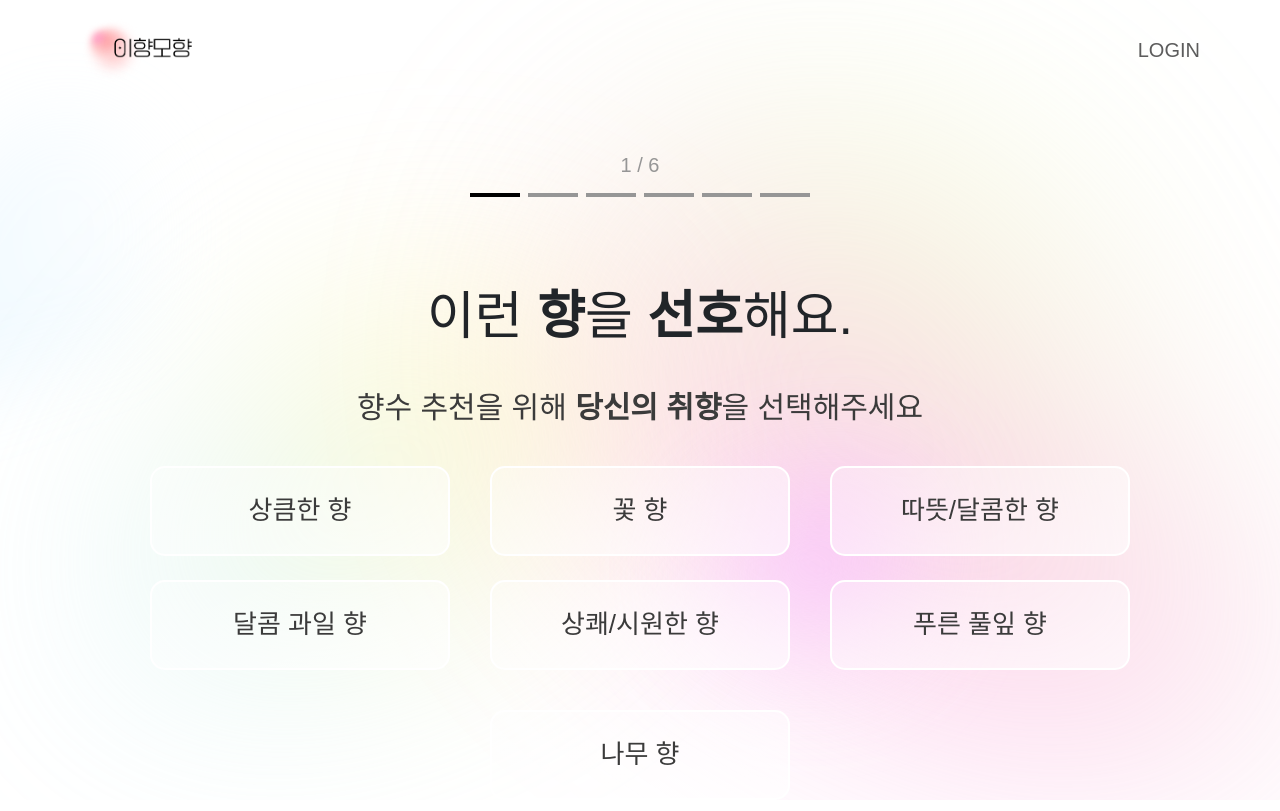
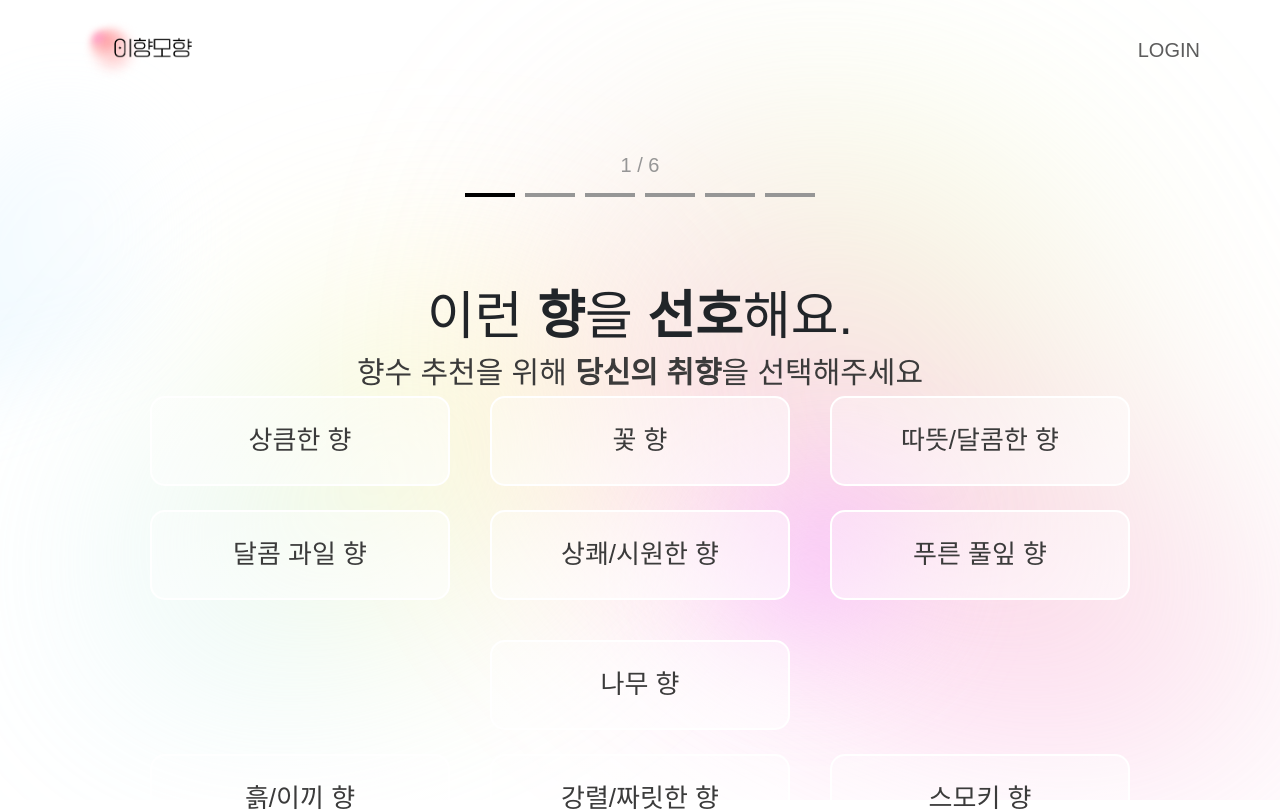
Before and after one commit to jerimy321/perfume-client, a React (Create React App) app: page /main in a window 1280 px wide. Shown: the top 811 px of the page. Built offline with nearby package versions, Linux system fonts and the light colour scheme.

Commit message:
서버통신 test

```diff
--- a/src/api/getPerfumes.tsx
+++ b/src/api/getPerfumes.tsx
@@ -2,15 +2,15 @@ import axiosInstance from './axiosConfig';
 
 export const getPerfumes = async (page: number, size: number) => {
   try {
-    const token = localStorage.getItem('naverToken');
-    if (!token) {
-      throw new Error('No token found');
-    }
+    // const token = localStorage.getItem('naverToken');
+    // if (!token) {
+    //   throw new Error('No token found');
+    // }
     const response = await axiosInstance.get(
       `myPage/perfumes?page=${page}&size=${size}`,
       {
         headers: {
-          Authorization: `Bearer ${token}`,
+          Cookie: `JSESSIONID=JSESSIONID=FCD63CD4F2701D788FC4855804CE4252`,
         },
       },
     );
--- a/src/components/album.tsx
+++ b/src/components/album.tsx
@@ -2,8 +2,9 @@ import { SetStateAction, useEffect, useState } from 'react';
 import MyPagePerfume from './myPagePerfume';
 import Modal from './modal';
 import DeleteLogo from '../assets/icons/icon_delete.svg';
-import sampleData from '../data/perfumeAlbum.json';
 import Pagination from './pagenation';
+import { getPerfumes } from '../api/getPerfumes';
+import Spinner from '../util/spinner';
 
 export default function Album() {
   const [isModalVisible, setIsModalVisible] = useState(false);
@@ -19,12 +20,27 @@ export default function Album() {
     }[]
   >([]);
   const [selectedPerfumes, setSelectedPerfumes] = useState<number[]>([]);
+  const [isLoading, setIsLoading] = useState(true);
+  const [error, setError] = useState<string | null>(null);
   const perfumesPerPage = 6;
   const maxDeletableItems = 8; // 최대 삭제 가능한 개수
 
   useEffect(() => {
-    setPerfumes(sampleData.content);
-  }, []);
+    const fetchPerfumes = async () => {
+      try {
+        setIsLoading(true);
+        const data = await getPerfumes(currentPage, perfumesPerPage);
+        setPerfumes(data.content);
+      } catch (error) {
+        setError('Failed to fetch perfumes');
+        console.error('Error fetching perfumes:', error);
+      } finally {
+        setIsLoading(false);
+      }
+    };
+
+    fetchPerfumes();
+  }, [currentPage]);
 
   const handleEditClick = () => {
     setIsEditing(!isEditing);
@@ -117,7 +133,15 @@ export default function Album() {
         onConfirm={handleConfirmDelete}
       />
       <div className="flex flex-row flex-wrap justify-center gap-8">
-        {currentPerfumes.length > 0 ? (
+        {isLoading ? (
+          <Spinner loading />
+        ) : error ? (
+          <div className="flex items-center justify-center h-[624px]">
+            <span className="text-gray150 text-[32px] font-normal">
+              {error}
+            </span>
+          </div>
+        ) : currentPerfumes.length > 0 ? (
           currentPerfumes.map((perfume) => (
             <MyPagePerfume
               key={perfume.myPerfumeId}
--- a/src/components/carousel.tsx
+++ b/src/components/carousel.tsx
@@ -70,7 +70,7 @@ const Carousel: React.FC<{ onSlideChange: (index: number) => void }> = ({
             <button
               key={categories[index]}
               type="button"
-              className={`w-[50px] h-1 mx-1 ${index <= activeIndex ? 'bg-black' : 'bg-gray150'}`}
+              className={`w-[50px] h-1 mx-[5px] ${index <= activeIndex ? 'bg-black' : 'bg-gray150'}`}
               onClick={() => handleIndicatorClick(index)}
             ></button>
           ))}
--- a/tailwind.config.js
+++ b/tailwind.config.js
@@ -25,15 +25,20 @@ module.exports = {
         headline2: ['52px', { lineHeight: '65.68px' }],
         'main-button': ['26px', { lineHeight: '35.62px' }],
         subtitle1: ['36px', { lineHeight: '36px' }],
+        'text-button': ['24px', { lineHeight: '24px' }],
       },
       width: {
         972: '972px',
         709: '709px',
         464: '464px',
         452: '452px',
+        390: '390px',
         384: '384px',
+        300: '300px',
+        260: '260px',
         242: '242px',
         191: '191px',
+        160: '160px',
       },
       maxWidth: {
         242: '242px',
@@ -46,13 +51,24 @@ module.exports = {
         433: '433px',
         94: '94px',
         90: '90px',
+        80: '80px',
+        52: '52px',
         36: '36px',
       },
       margin: {
         75: '75px',
+        10: '5px',
       },
       padding: {
+        13: '13px',
+        18: '18px',
+        23: '23px',
+        24: '24px',
         27: '27px',
+        32: '32px',
+        49: '49px',
+        52: '52px',
+        65: '65px',
         67: '67px',
         103: '103px',
       },
```
